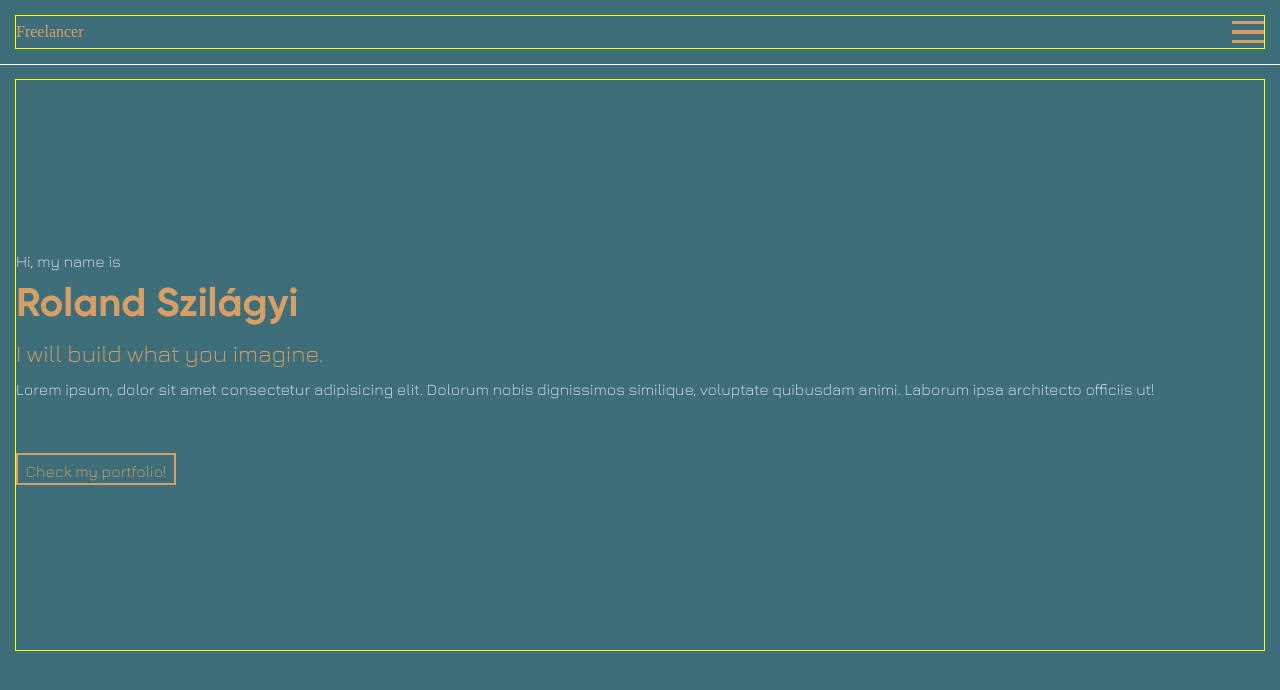
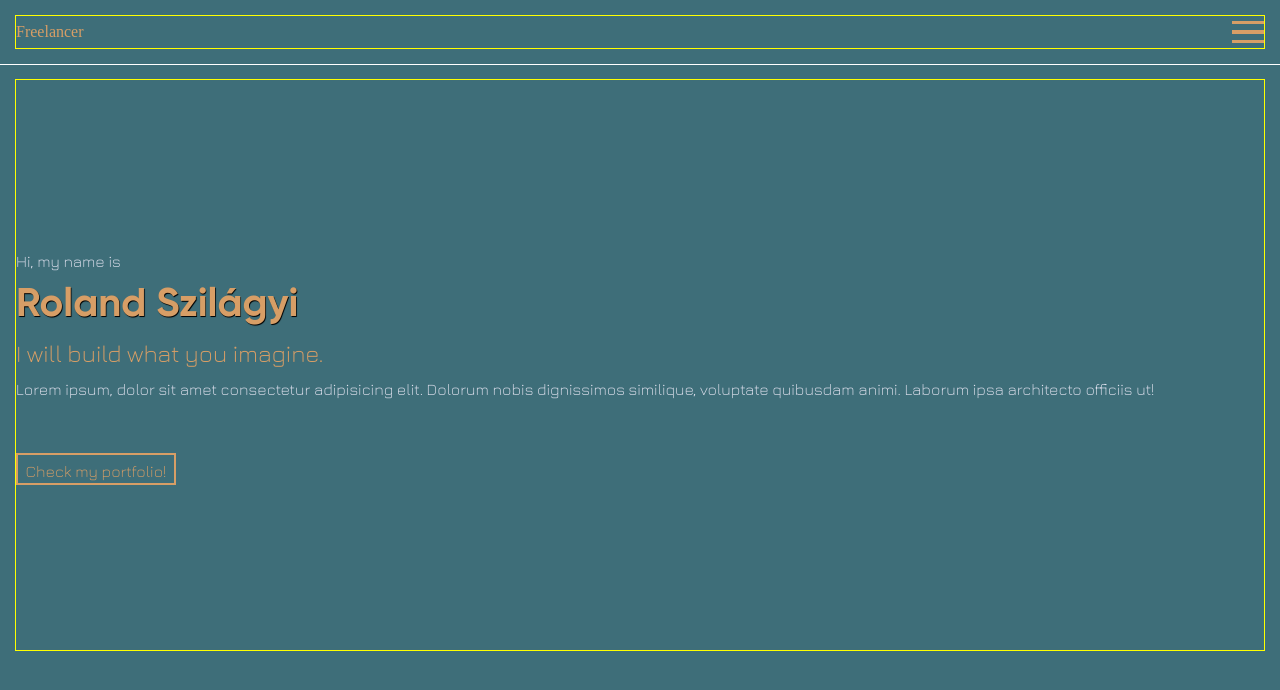
Before and after one commit to roland-szilagyi/developer_roland_szilagyi, a plain HTML site: page index.html in a window 1280 px wide. Drawn offline with Linux system fonts and the light colour scheme.

Commit message:
Roland Szilagyi text shadow added

```diff
--- a/css/styles.css
+++ b/css/styles.css
@@ -175,7 +175,8 @@ h1 {
 h2 {
 	font-size: 2.5rem;
     font-family: Gilroy;
-    color: #D79E66
+    color: #D79E66;
+    text-shadow: 0.7px 0.7px 0.7px black;
 }
 
 h3 {
```
Also changed, not shown: 2 other files.
